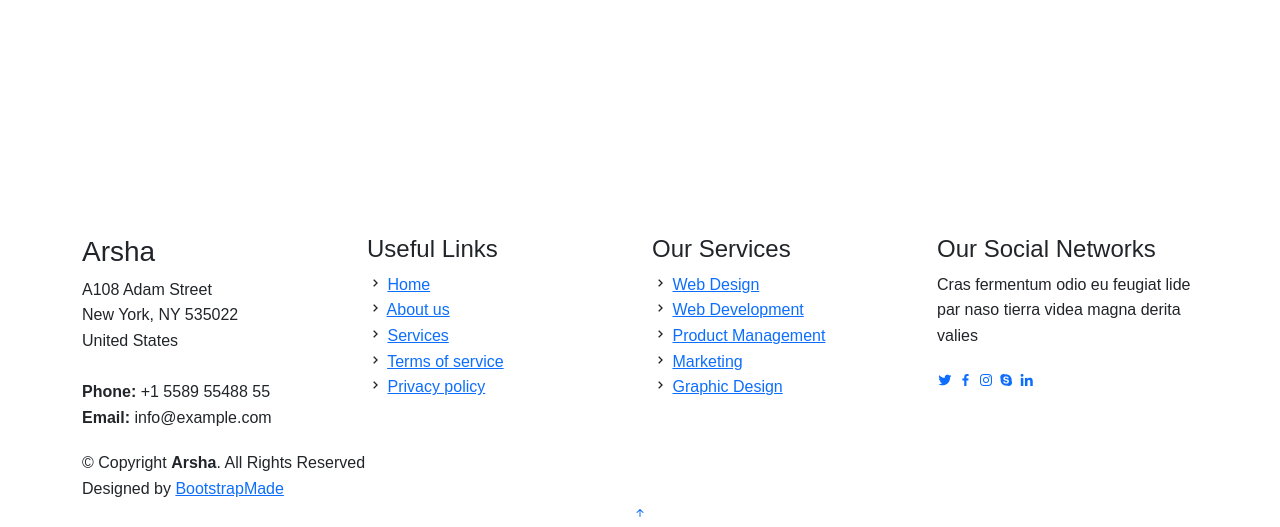
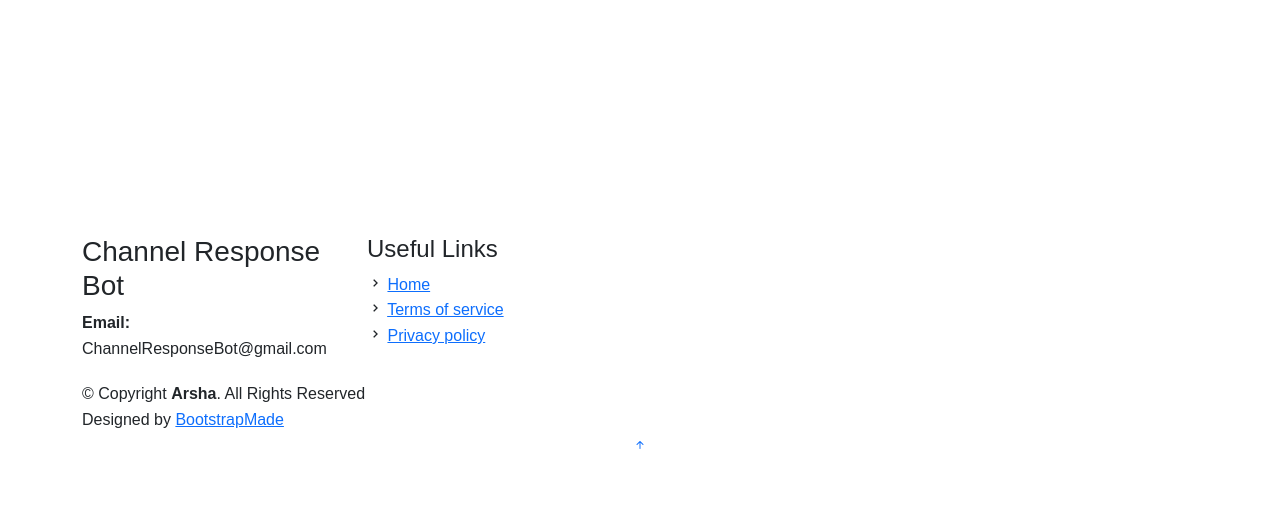
Before and after one commit to CodeHostedHere/crb_site, a Flask app: page /tos in a window 1280 px wide. Shown: the part 3755-4282 px from the top of the page. After the commit the page ends 4204 px from the top, so only its background shows below. Run offline with Flask 3, Linux system fonts and the light colour scheme; some libraries are stand-ins or nearby versions.

Commit message:
refine links

```diff
--- a/templates/tos.html
+++ b/templates/tos.html
@@ -331,50 +331,21 @@
                 <div class="row">
 
                     <div class="col-lg-3 col-md-6 footer-contact">
-                        <h3>Arsha</h3>
+                        <h3>Channel Response Bot</h3>
                         <p>
-                            A108 Adam Street <br>
-                            New York, NY 535022<br>
-                            United States <br><br>
-                            <strong>Phone:</strong> +1 5589 55488 55<br>
-                            <strong>Email:</strong> info@example.com<br>
+
+                            <strong>Email:</strong> ChannelResponseBot@gmail.com<br>
                         </p>
                     </div>
 
                     <div class="col-lg-3 col-md-6 footer-links">
                         <h4>Useful Links</h4>
-                        <ul>
-                            <li><i class="bx bx-chevron-right"></i> <a href="#">Home</a></li>
-                            <li><i class="bx bx-chevron-right"></i> <a href="#">About us</a></li>
-                            <li><i class="bx bx-chevron-right"></i> <a href="#">Services</a></li>
-                            <li><i class="bx bx-chevron-right"></i> <a href="#">Terms of service</a></li>
-                            <li><i class="bx bx-chevron-right"></i> <a href="#">Privacy policy</a></li>
-                        </ul>
+                  <ul>
+                      <li><i class="bx bx-chevron-right"></i> <a href="https://www.channelresponsebot.com/">Home</a></li>
+                      <li><i class="bx bx-chevron-right"></i> <a href="https://www.channelresponsebot.com/tos">Terms of service</a></li>
+                      <li><i class="bx bx-chevron-right"></i> <a href="https://www.channelresponsebot.com/privacy">Privacy policy</a></li>
+                  </ul>
                     </div>
-
-                    <div class="col-lg-3 col-md-6 footer-links">
-                        <h4>Our Services</h4>
-                        <ul>
-                            <li><i class="bx bx-chevron-right"></i> <a href="#">Web Design</a></li>
-                            <li><i class="bx bx-chevron-right"></i> <a href="#">Web Development</a></li>
-                            <li><i class="bx bx-chevron-right"></i> <a href="#">Product Management</a></li>
-                            <li><i class="bx bx-chevron-right"></i> <a href="#">Marketing</a></li>
-                            <li><i class="bx bx-chevron-right"></i> <a href="#">Graphic Design</a></li>
-                        </ul>
-                    </div>
-
-                    <div class="col-lg-3 col-md-6 footer-links">
-                        <h4>Our Social Networks</h4>
-                        <p>Cras fermentum odio eu feugiat lide par naso tierra videa magna derita valies</p>
-                        <div class="social-links mt-3">
-                            <a href="#" class="twitter"><i class="bx bxl-twitter"></i></a>
-                            <a href="#" class="facebook"><i class="bx bxl-facebook"></i></a>
-                            <a href="#" class="instagram"><i class="bx bxl-instagram"></i></a>
-                            <a href="#" class="google-plus"><i class="bx bxl-skype"></i></a>
-                            <a href="#" class="linkedin"><i class="bx bxl-linkedin"></i></a>
-                        </div>
-                    </div>
-
                 </div>
             </div>
         </div>
```
